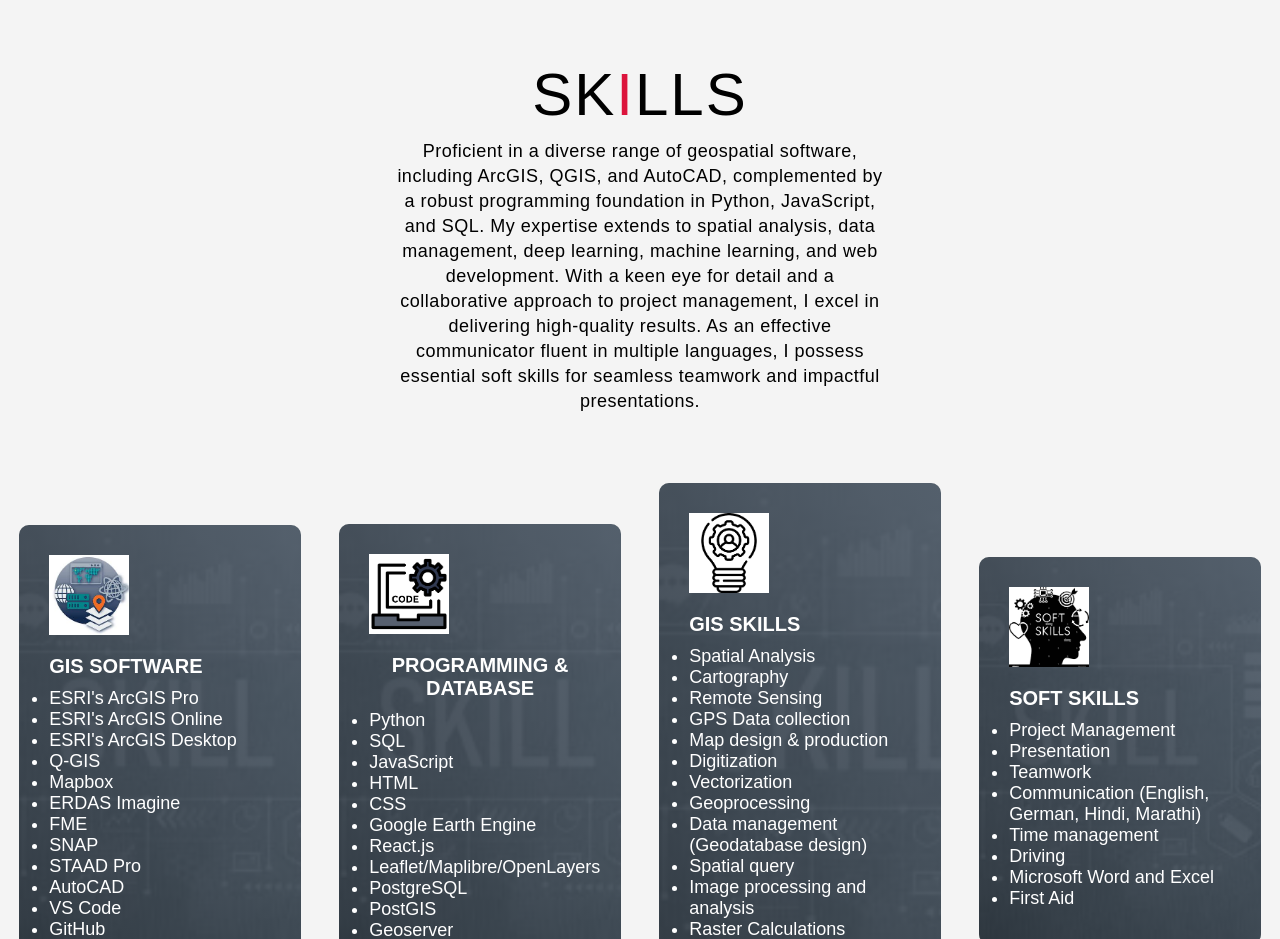
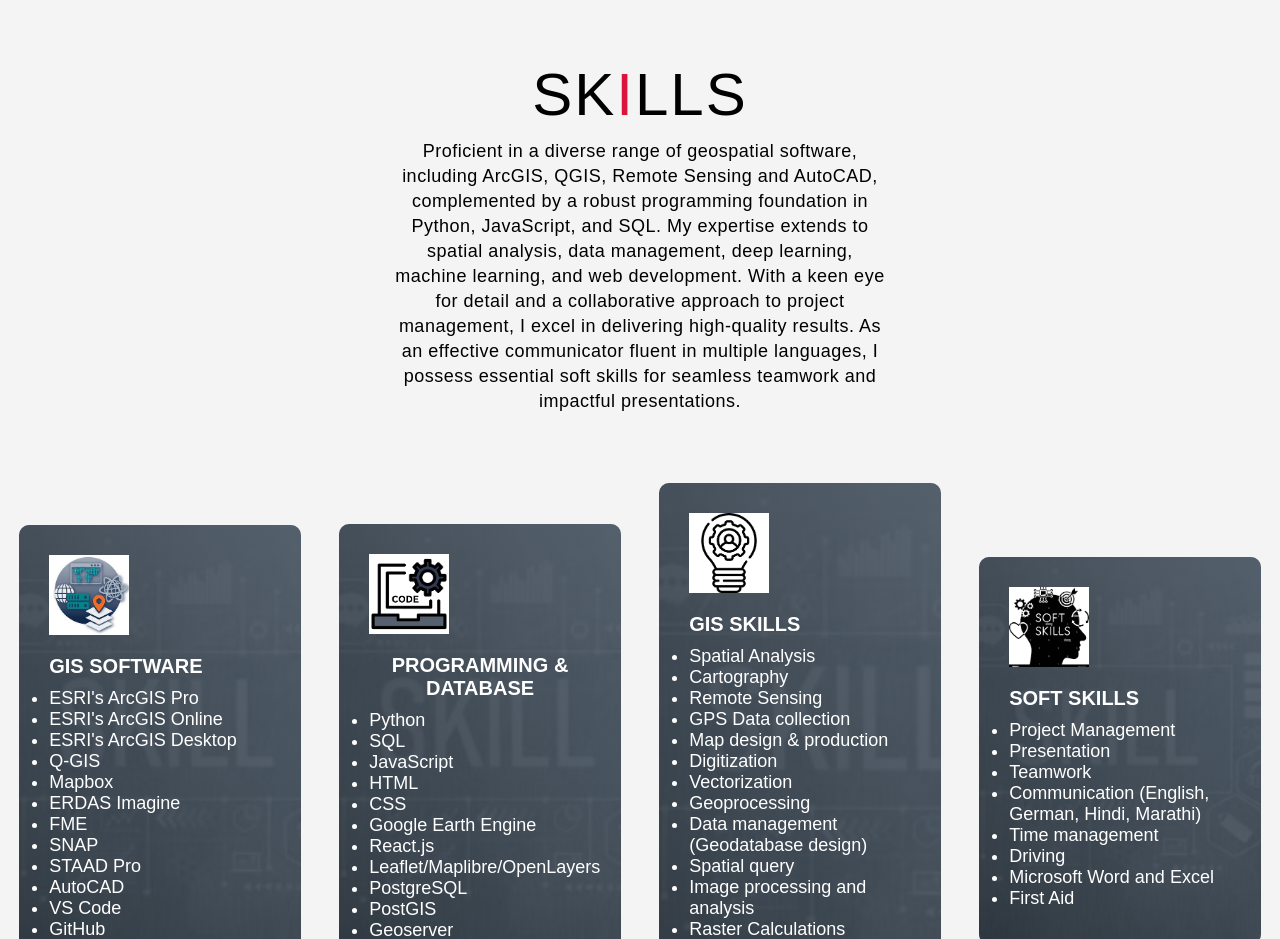
Before and after one commit to azeemk210/Portfolio_UK, a plain HTML site: page index.html in a window 1280 px wide. Shown: the part 1640-2579 px from the top of the page. Drawn offline with nearby package versions, Linux system fonts and the light colour scheme.

Commit message:
updated about

```diff
--- a/index.html
+++ b/index.html
@@ -94,7 +94,7 @@
     <div class="skills container">
       <div class="skills-top">
         <h1 class="section-title">Sk<span>i</span>lls</h1>
-        <p>Proficient in a diverse range of geospatial software, including ArcGIS, QGIS, and AutoCAD,
+        <p>Proficient in a diverse range of geospatial software, including ArcGIS, QGIS, Remote Sensing and AutoCAD,
           complemented by a robust programming foundation in Python, JavaScript, and SQL. My expertise
           extends to spatial analysis, data management, deep learning, machine learning, and web development.
           With a keen eye for detail and a collaborative approach to project management, I excel in delivering
```
